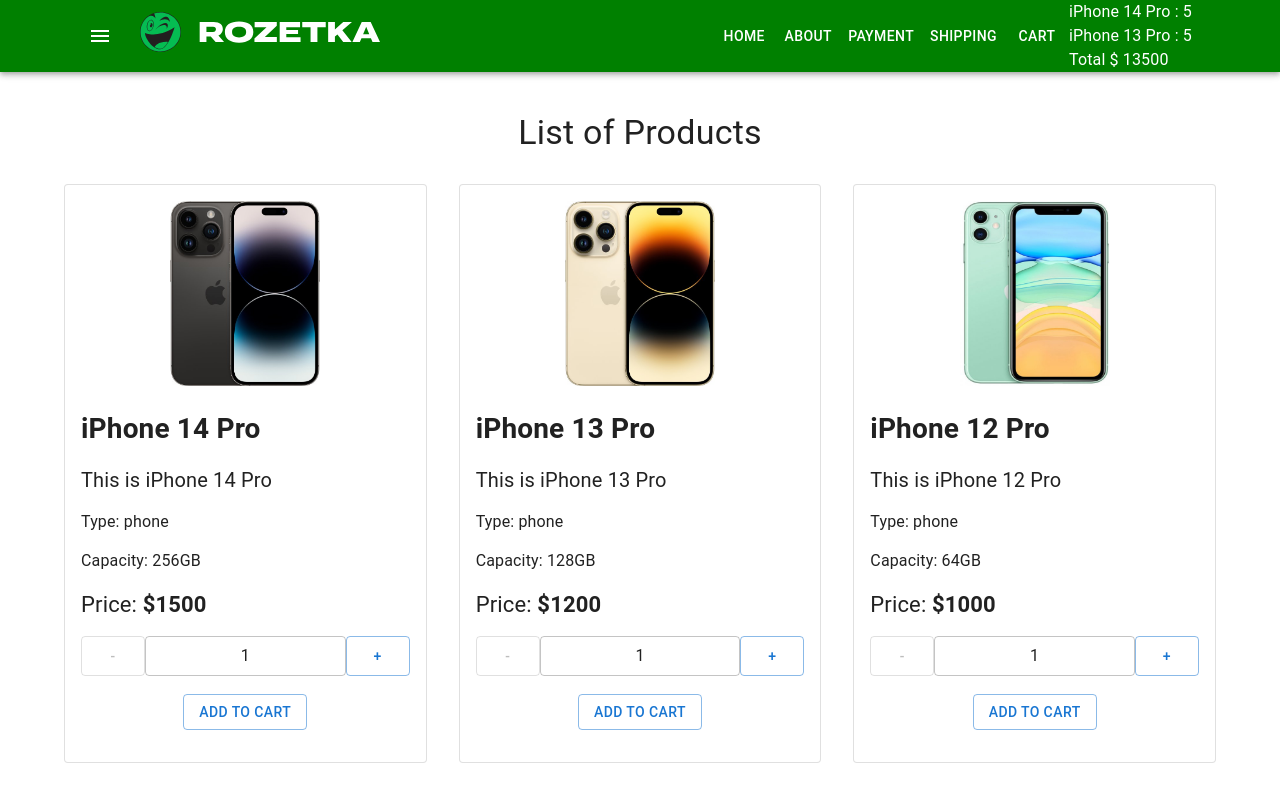
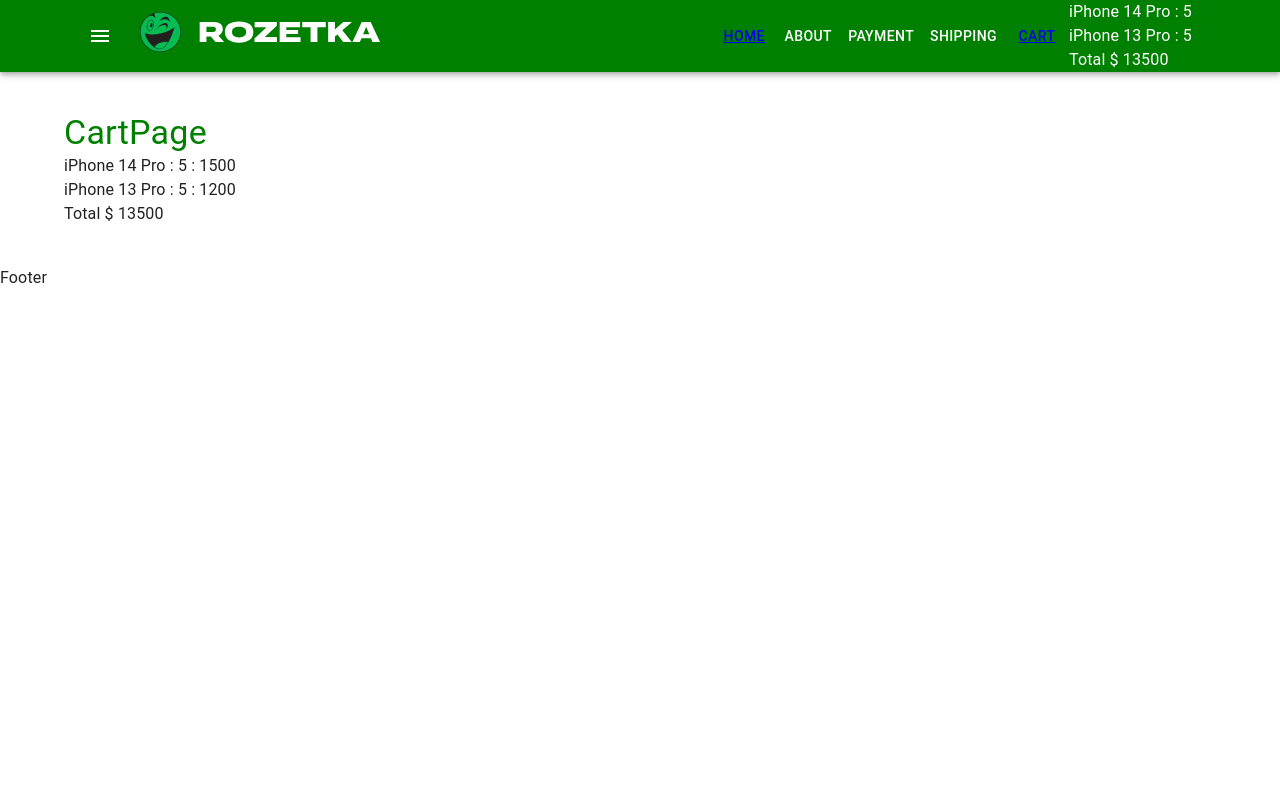
Before and after one commit to petroyurchuk/react29-11, a React (Create React App) app: page /cart in a window 1280 px wide. Shown: the top 793 px of the page. Built offline with nearby package versions, Linux system fonts and the light colour scheme.

Commit message:
add page of Cart

```diff
--- a/package.json
+++ b/package.json
@@ -16,6 +16,7 @@
     "@types/react-dom": "^18.0.11",
     "react": "^18.2.0",
     "react-dom": "^18.2.0",
+    "react-router-dom": "^6.9.0",
     "react-scripts": "5.0.1",
     "sass": "^1.58.3",
     "typescript": "^4.9.5",
--- a/src/components/Menu/Menu.tsx
+++ b/src/components/Menu/Menu.tsx
@@ -1,14 +1,18 @@
 import Button from '@mui/material/Button'
-
+import { Link } from 'react-router-dom'
 type Props = {}
 const Menu = (props: Props) => {
     return (
         <>
-            <Button color="inherit">Home</Button>
+            <Button color="inherit">
+                <Link to="/">Home</Link>
+            </Button>
             <Button color="inherit">About</Button>
             <Button color="inherit">Payment</Button>
             <Button color="inherit">Shipping</Button>
-            <Button color="inherit">Cart</Button>
+            <Button color="inherit">
+                <Link to="/cart">Cart</Link>
+            </Button>
         </>
     )
 }
--- a/src/container/App/App.tsx
+++ b/src/container/App/App.tsx
@@ -1,10 +1,12 @@
 import Header from 'container/Header/Header'
-import Main from 'container/Main/Main'
 import Footer from 'container/Footer/Footer'
 import CssBaseline from '@mui/material/CssBaseline'
 import { StyledEngineProvider } from '@mui/material/styles'
 import { useState } from 'react'
-
+import { Container } from '@mui/material'
+import Home from 'pages/Home/Home'
+import { Route, Routes } from 'react-router-dom'
+import CartPage from 'pages/Cart/CartPage'
 type Props = {}
 
 type ProductsCartType = {
@@ -26,7 +28,22 @@ const App = (props: Props) => {
         <StyledEngineProvider injectFirst>
             <CssBaseline />
             <Header productsInCart={productsInCart} />
-            <Main addProductToCart={addProductToCart} />
+            <Container
+                sx={{
+                    padding: '40px 0',
+                }}
+            >
+                <Routes>
+                    <Route
+                        path="/"
+                        element={<Home addProductToCart={addProductToCart} />}
+                    />
+                    <Route
+                        path="/cart"
+                        element={<CartPage productsInCart={productsInCart} />}
+                    />
+                </Routes>
+            </Container>
             <Footer />
         </StyledEngineProvider>
     )
--- a/src/container/Main/Main.tsx
+++ /dev/null
@@ -1,18 +0,0 @@
-import { Container } from '@mui/material'
-import Home from 'pages/Home/Home'
-
-type Props = {
-    addProductToCart: (id: number, count: number) => void
-}
-const Main = ({ addProductToCart }: Props) => {
-    return (
-        <Container
-            sx={{
-                padding: '40px 0',
-            }}
-        >
-            <Home addProductToCart={addProductToCart} />
-        </Container>
-    )
-}
-export default Main
--- a/src/index.tsx
+++ b/src/index.tsx
@@ -1,11 +1,14 @@
 import React from 'react'
 import ReactDOM from 'react-dom/client'
+import { BrowserRouter } from 'react-router-dom'
 
 import App from './container/App/App'
 
 const root = ReactDOM.createRoot(document.getElementById('root') as HTMLElement)
 root.render(
     <React.StrictMode>
-        <App />
+        <BrowserRouter>
+            <App />
+        </BrowserRouter>
     </React.StrictMode>
 )
--- /dev/null
+++ b/src/pages/Cart/CartPage.tsx
@@ -0,0 +1,44 @@
+import productsArray, { getProductsObject, Product } from 'utils/productsArray'
+import { Typography } from '@mui/material'
+
+type Props = {
+    productsInCart: {
+        [id: number]: number
+    }
+    productsObject?: {
+        [id: number]: Product
+    }
+}
+
+const CartPage = ({
+    productsInCart,
+    productsObject = getProductsObject(productsArray),
+}: Props) => {
+    return (
+        <div>
+            <Typography variant="h4" component={'h1'} sx={{ color: 'green' }}>
+                CartPage
+            </Typography>
+            <div>
+                {Object.keys(productsInCart).map((productId) => (
+                    <div key={productId}>
+                        {productsObject[parseInt(productId)].title} :{' '}
+                        {productsInCart[parseInt(productId)]} :{' '}
+                        {productsObject[parseInt(productId)].price}
+                    </div>
+                ))}
+            </div>
+            <div>
+                Total ${' '}
+                {Object.keys(productsInCart).reduce(
+                    (total, productId) =>
+                        total +
+                        productsObject[parseInt(productId)].price *
+                            productsInCart[parseInt(productId)],
+                    0
+                )}
+            </div>
+        </div>
+    )
+}
+export default CartPage
```
Also changed, not shown: 1 other file (tests, documents, lock files or other folders).
